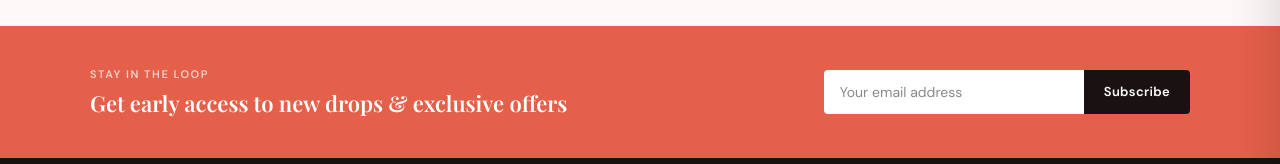
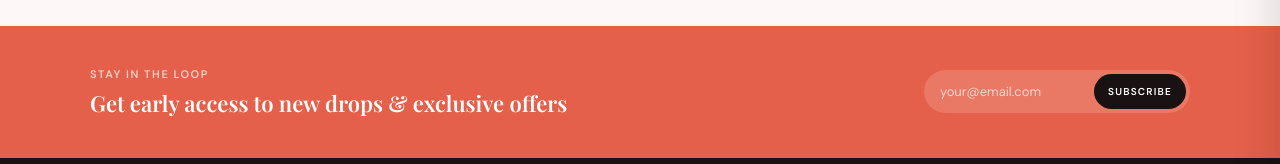
Before and after one commit to YugoPrime/Dollup_front, a Next.js app: page /track-order in a window 1280 px wide. Shown: the part 512-676 px from the top of the page. Built offline with nearby package versions, Linux system fonts and the light colour scheme; no server answers; what @medusajs/js-sdk would draw is missing.

Commit message:
style(newsletter): tighten form into single-row pill

```diff
--- a/src/components/NewsletterForm.tsx
+++ b/src/components/NewsletterForm.tsx
@@ -1,21 +1,41 @@
 "use client";
 
+import { useState } from "react";
+
 export function NewsletterForm() {
+  const [email, setEmail] = useState("");
+  const [busy, setBusy] = useState(false);
+
+  const onSubmit = (e: React.FormEvent) => {
+    e.preventDefault();
+    if (!email.trim() || busy) return;
+    setBusy(true);
+    // No backend integration yet — just simulate success briefly
+    setTimeout(() => {
+      setEmail("");
+      setBusy(false);
+    }, 600);
+  };
+
   return (
     <form
-      className="flex shrink-0"
-      onSubmit={(e) => e.preventDefault()}
+      onSubmit={onSubmit}
+      className="flex max-w-[440px] items-center gap-1.5 rounded-full bg-white/15 p-1 pl-4"
     >
       <input
         type="email"
-        placeholder="Your email address"
-        className="w-[260px] rounded-l bg-white px-4 py-3 font-sans text-sm text-ink outline-none"
+        required
+        value={email}
+        onChange={(e) => setEmail(e.target.value)}
+        placeholder="your@email.com"
+        className="flex-1 bg-transparent font-sans text-[13px] text-white outline-none placeholder:text-white/70"
       />
       <button
         type="submit"
-        className="whitespace-nowrap rounded-r bg-ink px-5 py-3 font-sans text-[13px] font-semibold tracking-wide text-white"
+        disabled={busy}
+        className="rounded-full bg-ink px-3.5 py-2.5 font-sans text-[10px] font-bold uppercase tracking-[0.12em] text-white disabled:opacity-60"
       >
-        Subscribe
+        {busy ? "..." : "Subscribe"}
       </button>
     </form>
   );
```
